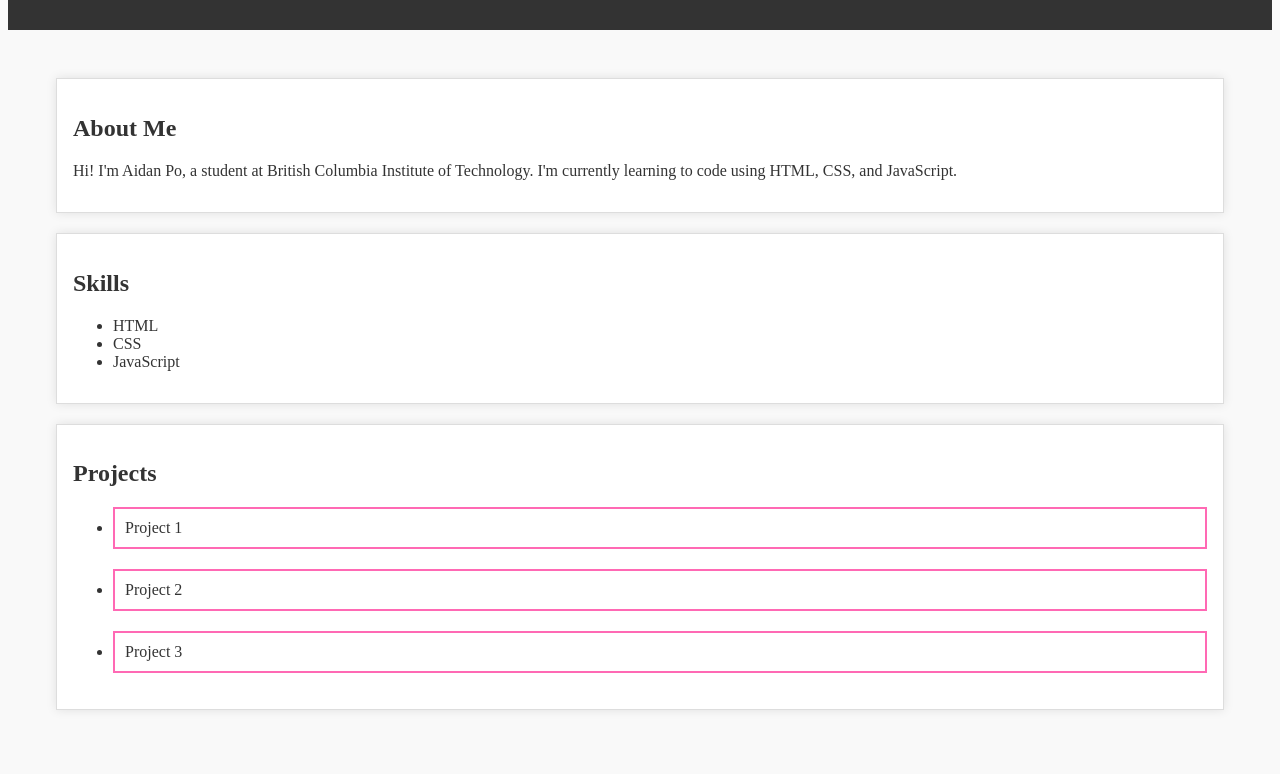
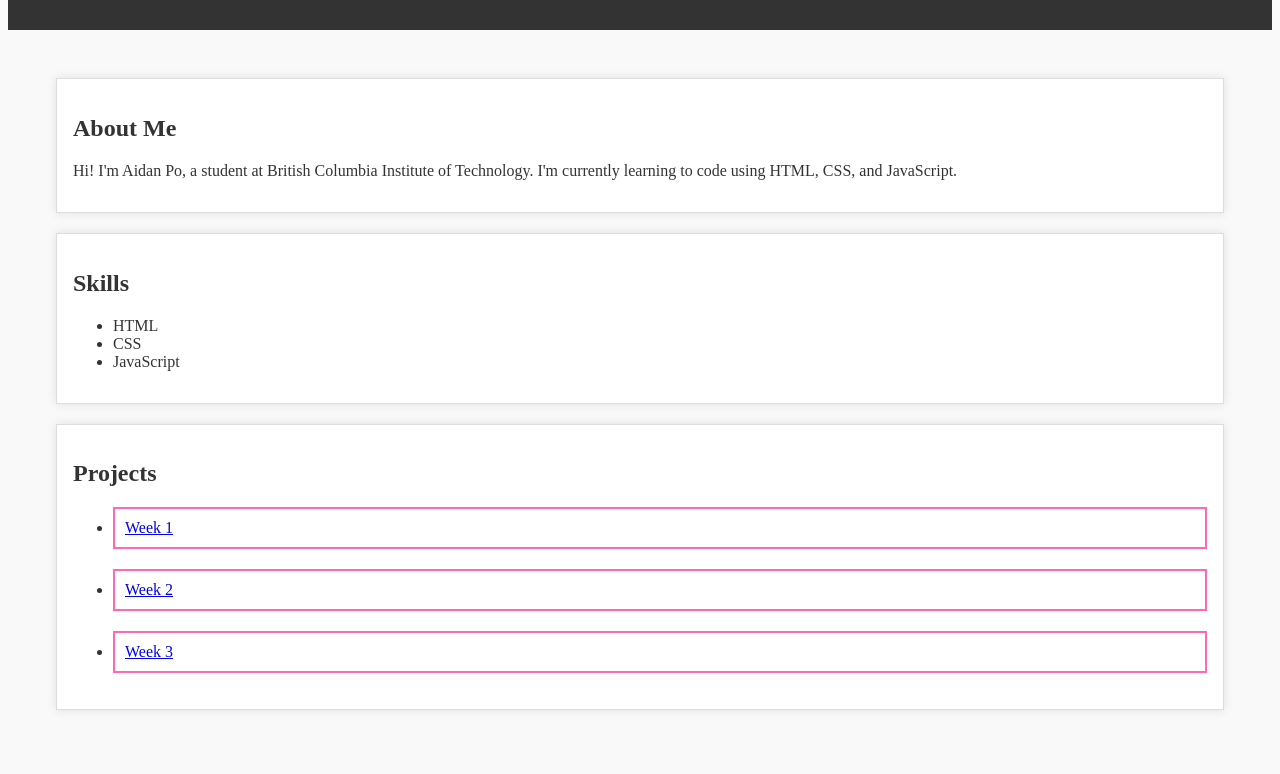
Before and after one commit to apo1bcit/ACIT1620, a plain HTML site: page labs/lab3/lab3.html in a window 1280 px wide. Shown: the part 178-952 px from the top of the page. Drawn offline with Linux system fonts and the light colour scheme.

Commit message:
update again

```diff
--- a/labs/lab3/lab3.html
+++ b/labs/lab3/lab3.html
@@ -39,9 +39,9 @@
         <section id="projects">
             <h2>Projects</h2>
             <ul>
-                <li>Project 1</li>
-                <li>Project 2</li>
-                <li>Project 3</li>
+                <li><a href="https://github.com/apo1/ACIT 1620/Week1/CIT Lounge.html">Week 1</a></li>
+                <li><a href="https://github.com/apo1/ACIT 1620/labs/lab2/index.html">Week 2</a></li>
+                <li><a href="https://github.com/apo1/ACIT 1620/labs/lab3/lab3.html">Week 3</a></li>
             </ul>
         </section>
     </main>
```
